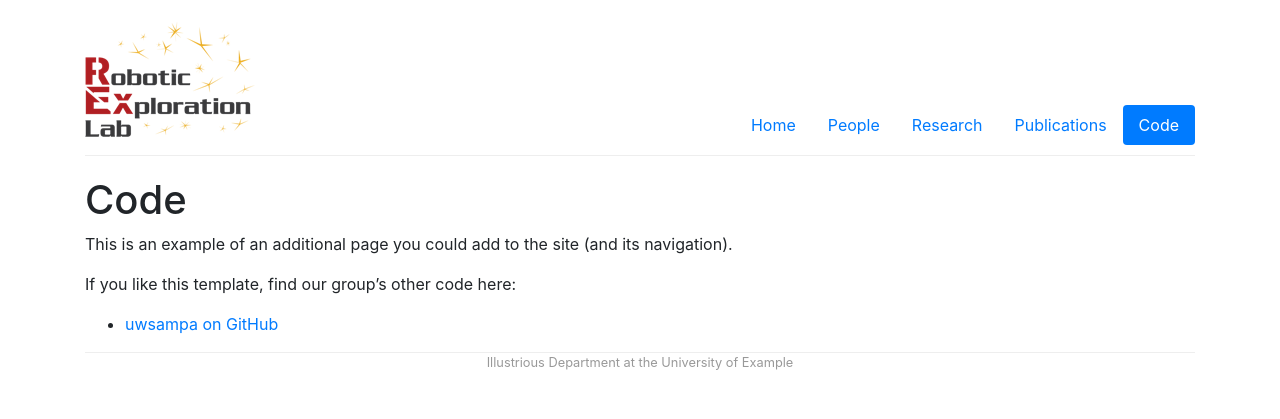
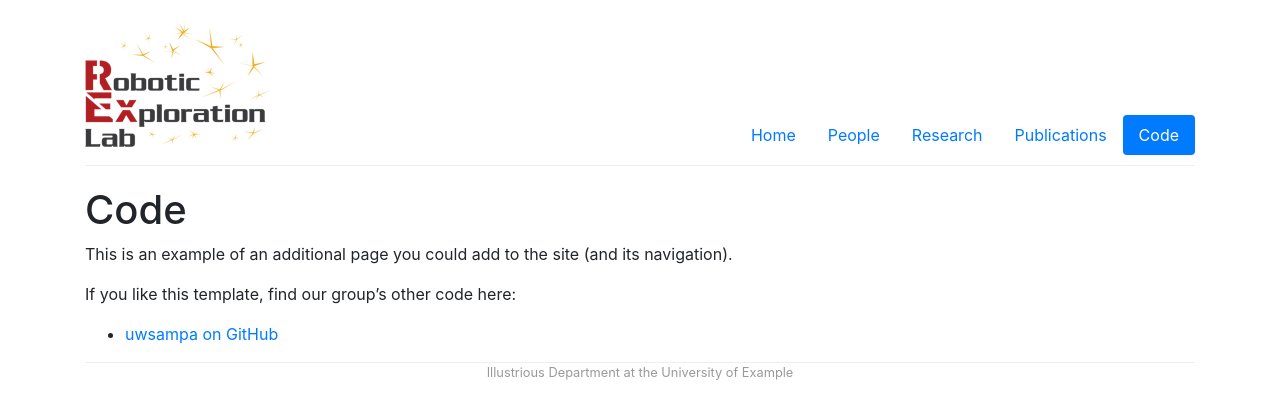
Before and after one commit to RoboticExplorationLab/roboticexplorationlab.github.io, a Jekyll site: the page built from code.md, in a window 1280 px wide. Shown: the top 419 px of the page. Built offline with Jekyll 4.4.1, drawn with Linux system fonts in a browser that asks for light colours.

Commit message:
Slightly bigger logo

```diff
--- a/css/group.scss
+++ b/css/group.scss
@@ -53,8 +53,8 @@ a > .fa {
 
 /* Group logo */
 #logo {
-    width: 170px;
-    height: 115px;
+    width: 185px;
+    height: 125px;
     margin: 2px 0 8px 0;
 }
 
```
Also changed, not shown: img/logo.png, img/logo@2x.png.
